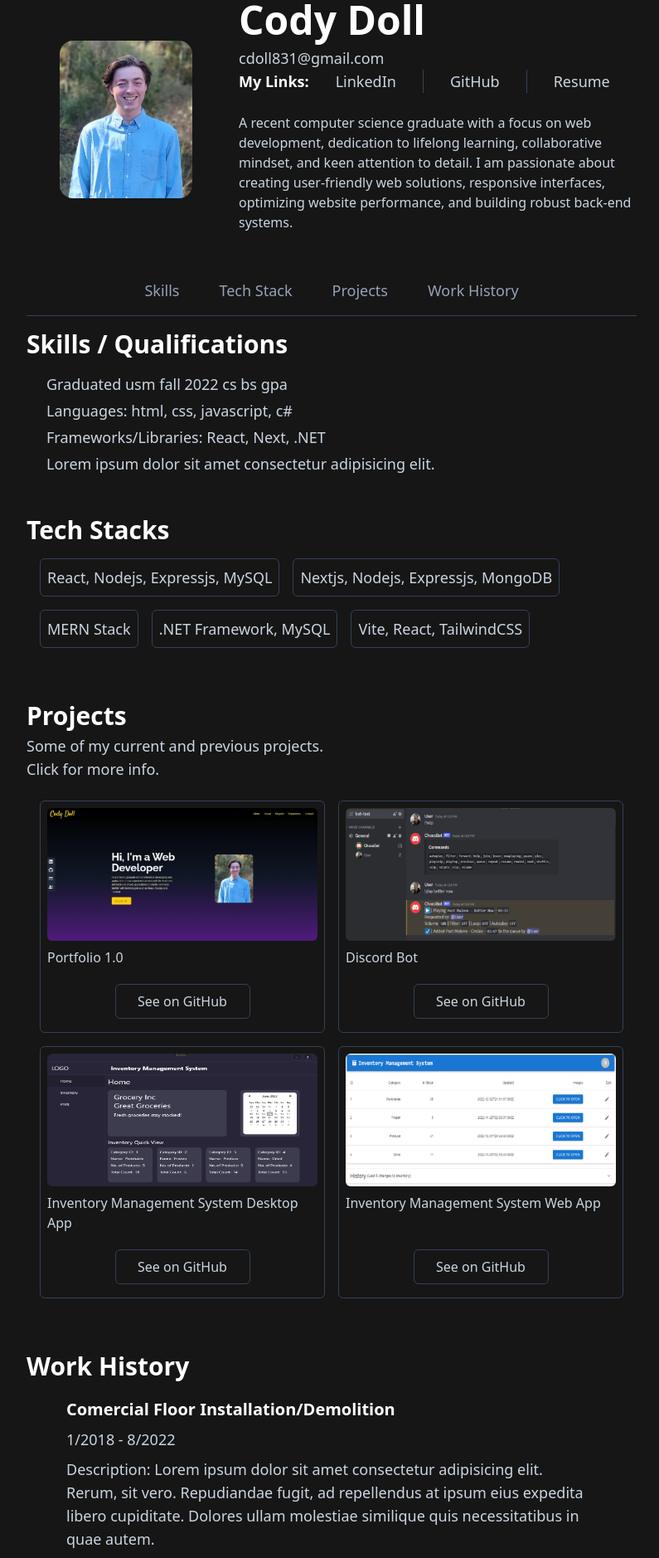
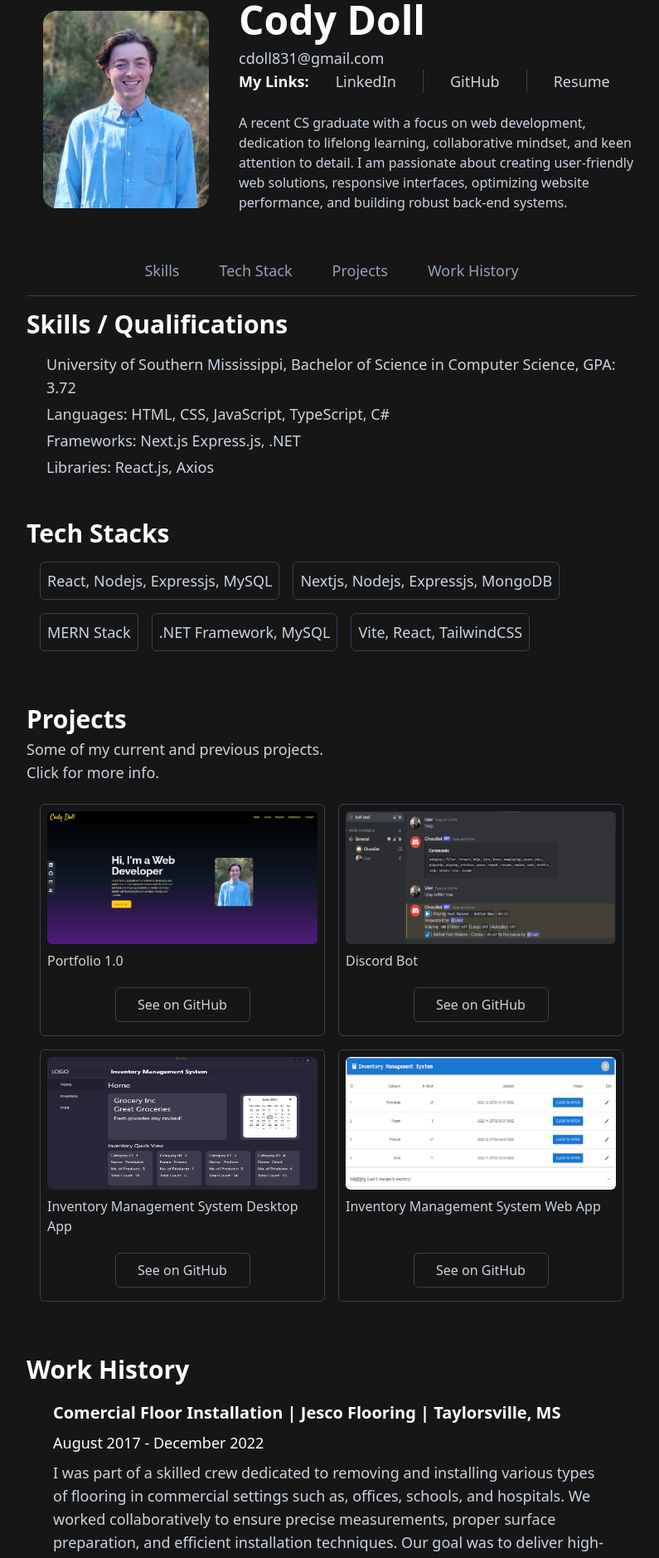
Before and after one commit to cdoll40/Portfolio2.0, a React app: page / in a window 1280 px wide. Shown: the part 40-1918 px from the top of the page at 83% size, without its empty margins (240-1035 px from the left). Built offline with nearby package versions, Linux system fonts and the light colour scheme; the HTML template or start-up script is replaced by a standard one.

Commit message:
Added details to Skills and WorkHistory

```diff
--- a/src/components/Hero.jsx
+++ b/src/components/Hero.jsx
@@ -24,7 +24,7 @@ const Hero = () => {
 	return (
 		<div className="flex flex-col md:flex-row items-center justify-center mb-4">
 			<div className="w-1/3 flex flex-col md:mr-4 mb-4 items-center">
-				<img src={heroImage} alt="hImg" className="rounded-2xl w-8/12" />
+				<img src={heroImage} alt="hImg" className="rounded-2xl w-5/6" />
 			</div>
 			<div className="w-2/3">
 				<h1 className="text-5xl font-bold mb-2">Cody Doll</h1>
@@ -46,11 +46,11 @@ const Hero = () => {
 					</div>
 				</div>
 				<p className="text-base mb-6 text-slate-300">
-					A recent computer science graduate with a focus on web development,
-					dedication to lifelong learning, collaborative mindset, and keen
-					attention to detail. I am passionate about creating user-friendly web
-					solutions, responsive interfaces, optimizing website performance, and
-					building robust back-end systems.
+					A recent CS graduate with a focus on web development, dedication to
+					lifelong learning, collaborative mindset, and keen attention to
+					detail. I am passionate about creating user-friendly web solutions,
+					responsive interfaces, optimizing website performance, and building
+					robust back-end systems.
 				</p>
 			</div>
 		</div>
--- a/src/components/Skills.jsx
+++ b/src/components/Skills.jsx
@@ -8,12 +8,15 @@ const Skills = () => {
 			</div>
 			<div className="flex justify-left px-6 text-lg">
 				<ul className="text-slate-300">
-					<li>Graduated usm fall 2022 cs bs gpa</li>
-					<li className="pt-1">Languages: html, css, javascript, c#</li>
-					<li className="pt-1">Frameworks/Libraries: React, Next, .NET</li>
+					<li>
+						University of Southern Mississippi, Bachelor of Science in Computer
+						Science, GPA: 3.72
+					</li>
 					<li className="pt-1">
-						Lorem ipsum dolor sit amet consectetur adipisicing elit.
+						Languages: HTML, CSS, JavaScript, TypeScript, C#
 					</li>
+					<li className="pt-1">Frameworks: Next.js Express.js, .NET</li>
+					<li className="pt-1">Libraries: React.js, Axios</li>
 				</ul>
 			</div>
 		</div>
--- a/src/components/WorkHistory.jsx
+++ b/src/components/WorkHistory.jsx
@@ -9,19 +9,21 @@ const WorkHistory = () => {
 			<div className="pb-4">
 				<h1 className="text-3xl font-bold">Work History</h1>
 			</div>
-			<div className="mb-10 px-12">
+			<div className="mb-10 px-8">
 				<h2 className="text-xl font-bold mt-1 mb-2">
-					Comercial Floor Installation/Demolition
+					Comercial Floor Installation | Jesco Flooring | Taylorsville, MS
 				</h2>
+				<p className="mt-1 mb-2 text-lg">August 2017 - December 2022</p>
 				<div className="text-slate-300 text-lg">
-					<p className="mt-1 mb-2">1/2018 - 8/2022</p>
 					<p>
-						Description: Lorem ipsum dolor sit amet consectetur adipisicing
-						elit. Rerum, sit vero. Repudiandae fugit, ad repellendus at ipsum
-						eius expedita libero cupiditate. Dolores ullam molestiae similique
-						quis necessitatibus in quae autem.
+						I was part of a skilled crew dedicated to removing and installing
+						various types of flooring in commercial settings such as, offices,
+						schools, and hospitals. We worked collaboratively to ensure precise
+						measurements, proper surface preparation, and efficient installation
+						techniques. Our goal was to deliver high-quality results that met
+						the functional and aesthetic requirements of each commercial space.
 					</p>
-					<ul className="list-disc pl-12 pt-4">
+					{/* <ul className="list-disc pl-12 pt-4">
 						<li className="mb-1">
 							Rerum, sit vero. Repudiandae fugit, ad repellendus at ipsum eius
 							expedita
@@ -34,7 +36,7 @@ const WorkHistory = () => {
 							Rerum, sit vero. Repudiandae fugit, ad repellendus at ipsum eius
 							expedita
 						</li>
-					</ul>
+					</ul> */}
 				</div>
 			</div>
 		</div>
```
